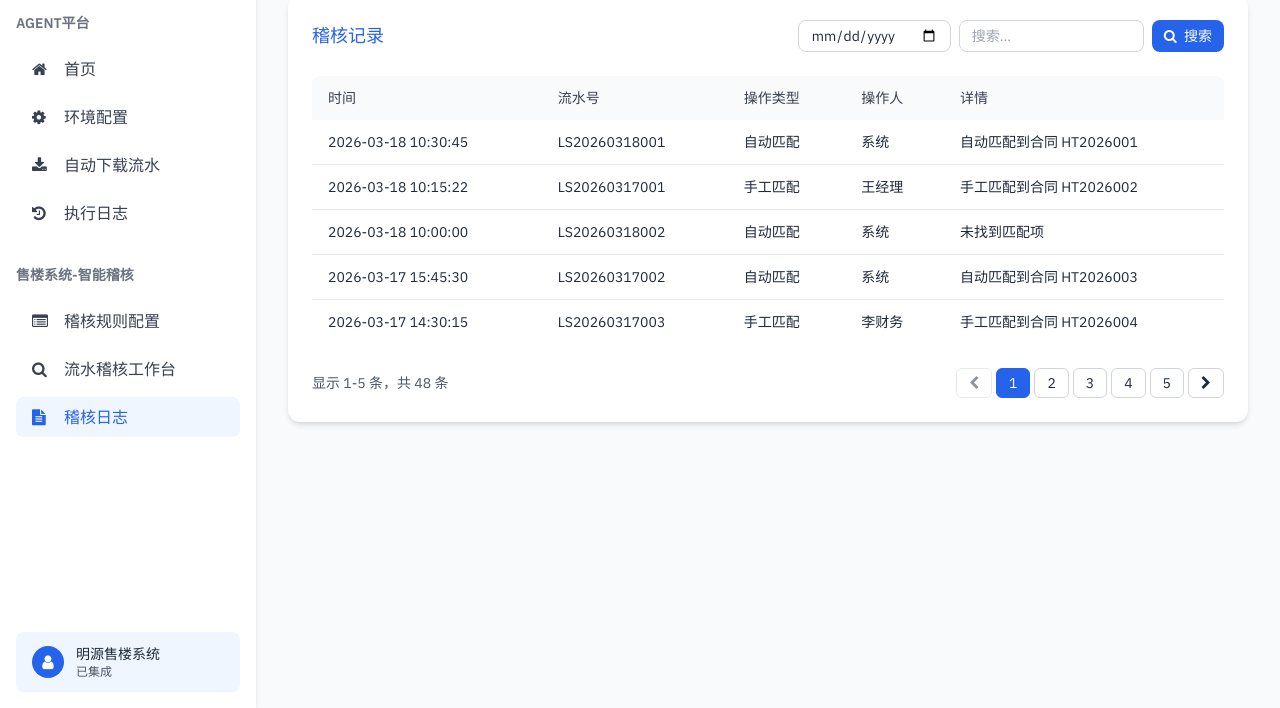
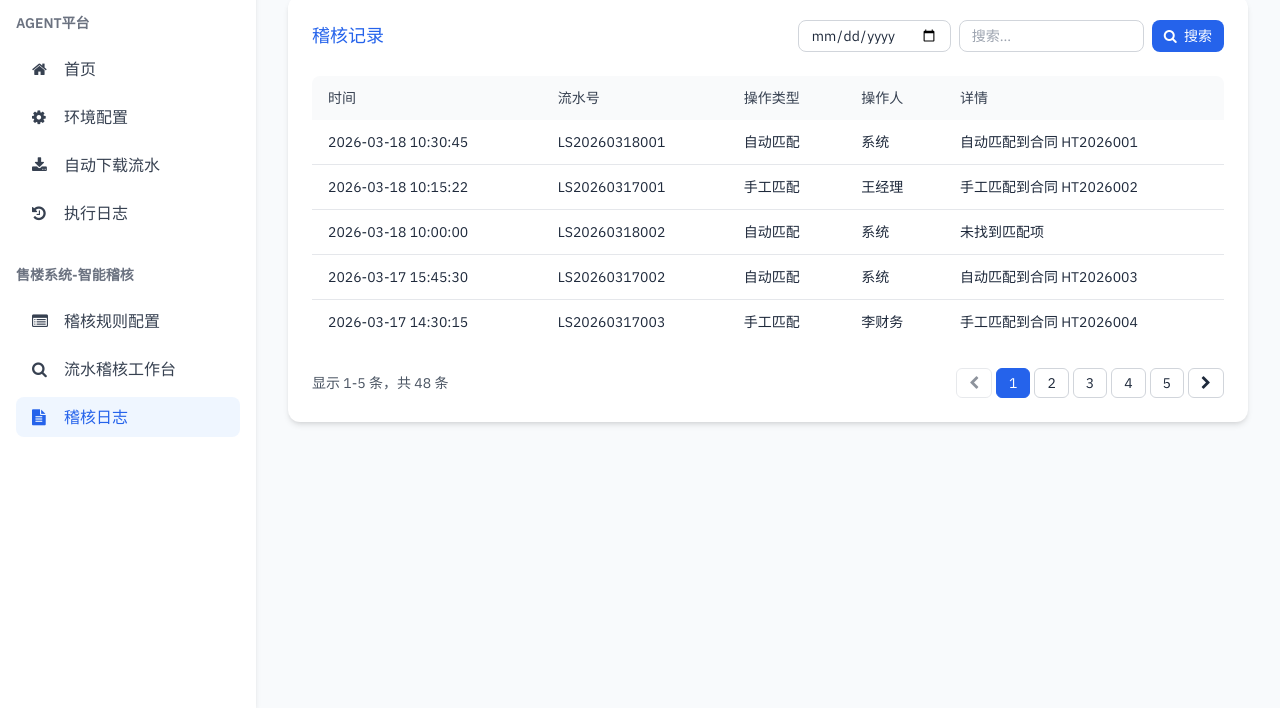
Before and after one commit to xiongmz924-ops/xiongmz, a plain HTML site: page audit-logs.html in a window 1280 px wide. Shown: the part 92-800 px from the top of the page. Drawn offline with nearby package versions, Linux system fonts and the light colour scheme.

Commit message:
Remove Mingyuan sales system integration section

```diff
--- a/audit-logs.html
+++ b/audit-logs.html
@@ -102,15 +102,7 @@
             </ul>
         </div>
         <div class="absolute bottom-4 left-0 right-0 px-4">
-            <div class="flex items-center space-x-3 px-4 py-3 rounded-lg bg-blue-50">
-                <div class="w-8 h-8 rounded-full bg-primary text-white flex items-center justify-center">
-                    <i class="fa fa-user"></i>
-                </div>
-                <div>
-                    <div class="text-sm font-medium">明源售楼系统</div>
-                    <div class="text-xs text-gray-600">已集成</div>
-                </div>
-            </div>
+
         </div>
     </aside>
 
```
Also changed, not shown: audit.html (+1 -9 lines), download.html (+1 -9 lines), environment.html (+1 -9 lines), index.html (+1 -9 lines), logs.html (+1 -9 lines), rules.html (+1 -9 lines).
